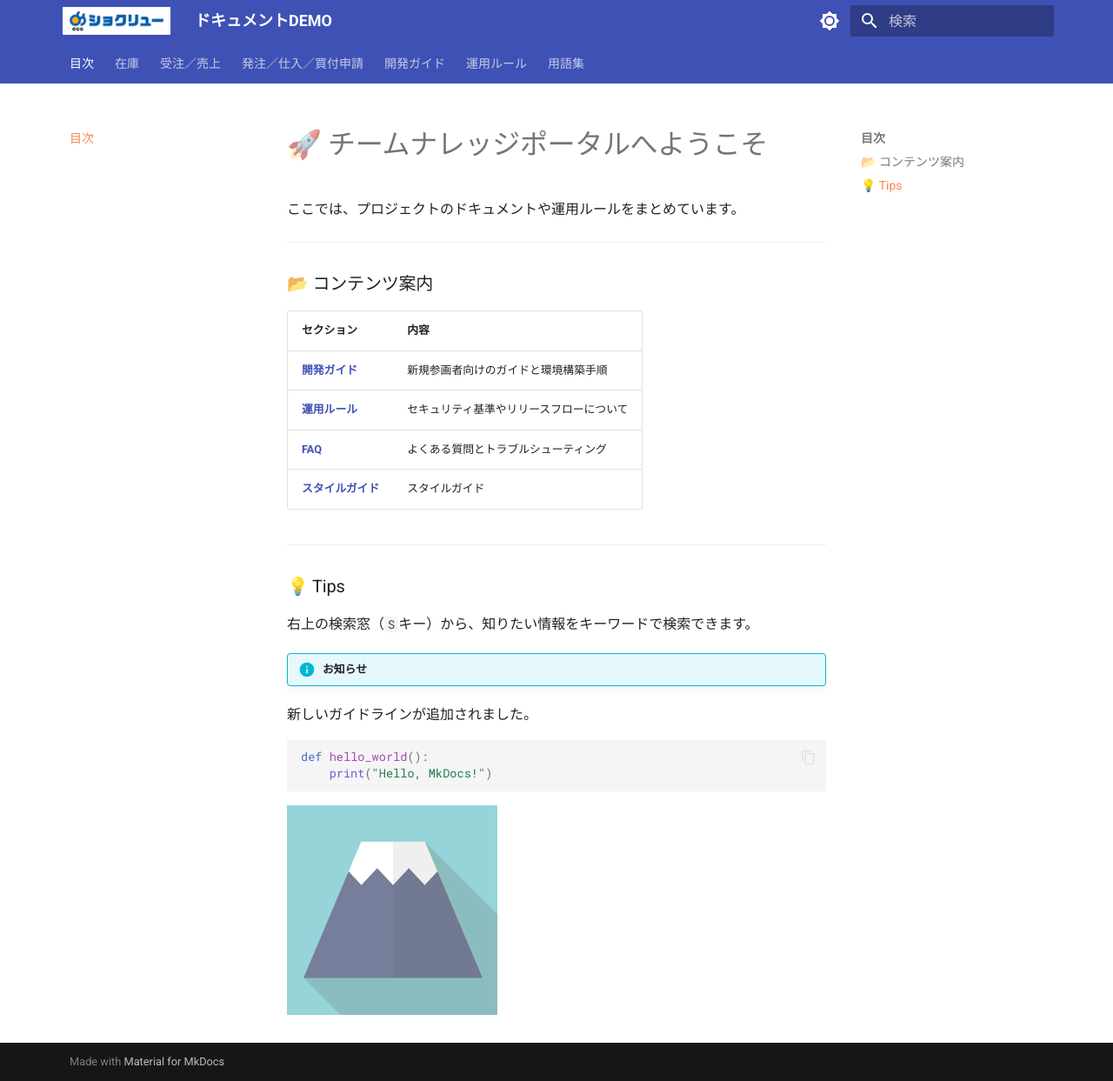
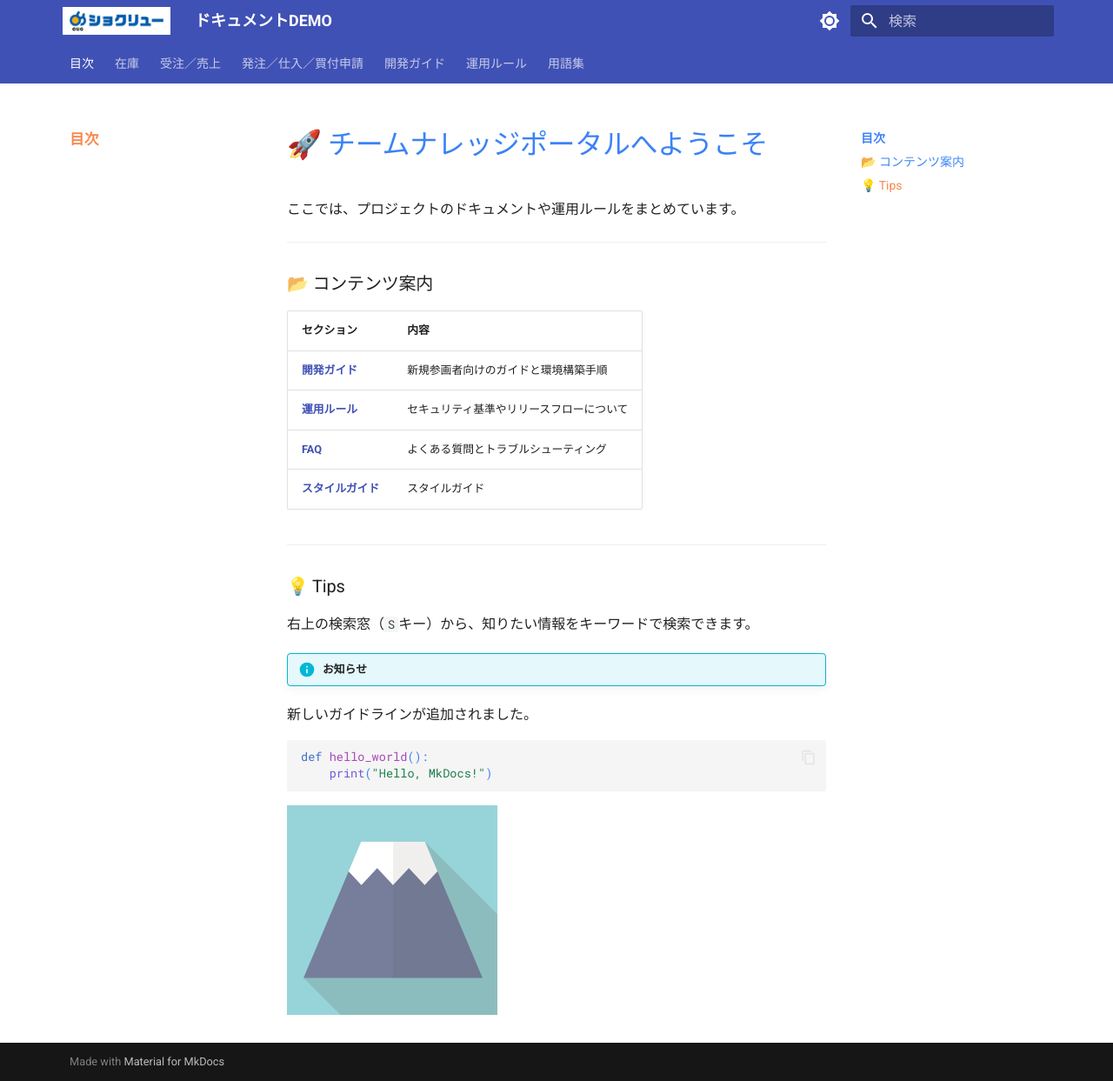
Before and after one commit to jun-kashiwagi/mkdocs-sandbox, an MkDocs documentation site: the page built from docs/index.md, in a window 1280 px wide and 1243 px high. Shown: the whole window at 87% size. Built offline with MkDocs 1.6.1 and Material for MkDocs 9.7.7, drawn with Linux system fonts in a browser that asks for light colours.

Commit message:
スタイル調整

```diff
--- a/docs/css/extra.css
+++ b/docs/css/extra.css
@@ -1,3 +1,7 @@
+:root, [data-md-color-scheme=default] {
+    --md-default-fg-color--light: rgb(59, 130, 246);
+}
+
 /* Mermaid図のスタイル */
 .mermaid {
     background-color: white;
@@ -69,16 +73,22 @@
     width: auto;
 }
 
+/* ナビゲーションの見出しの文字色を青に */
+.md-nav--lifted>.md-nav__list>.md-nav__item--active>.md-nav__link:not(.md-nav__container){
+    color: rgb(59, 130, 246);
+    font-size: larger;
+}
+
 /* ナビゲーションの親項目（リンクにならない見出し）の文字色を青に */
 .md-nav__item--nested > .md-nav__link:not([href]),
 .md-nav__item--nested > .md-nav__link[href="#"],
-.md-nav__item--nested > .md-nav__link[href=""] {
+.md-nav__item--nested > .md-nav__link[href=""],
+.md-nav__item--active > .md-nav__link {
     color: rgb(59, 130, 246);
     font-weight: 600;
 }
 
 /* ナビゲーションのアクティブな項目（表示中の画面）の文字色をオレンジに */
-.md-nav__link--active,
-.md-nav__item--active > .md-nav__link {
+.md-nav__link--active {
     color: rgba(248, 136, 78, 1) !important;
 }
```
